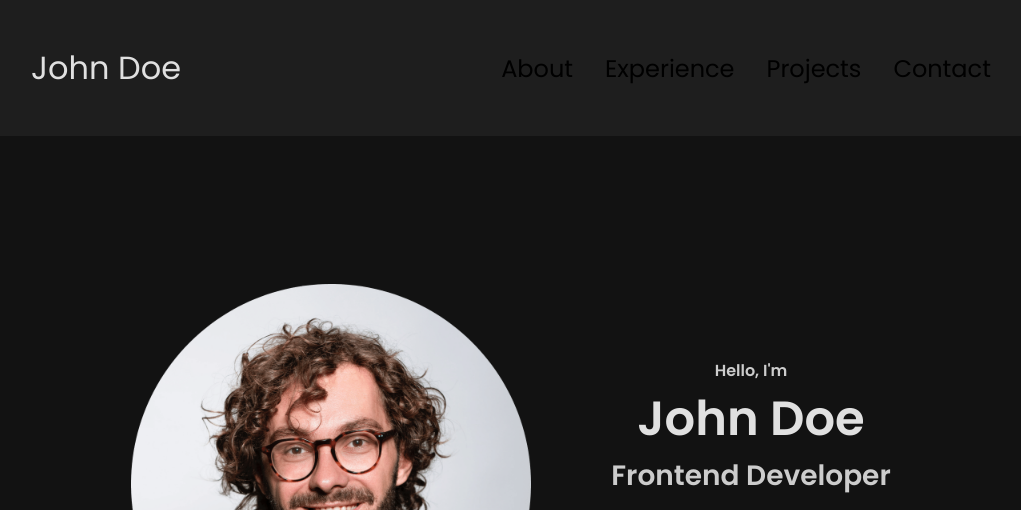
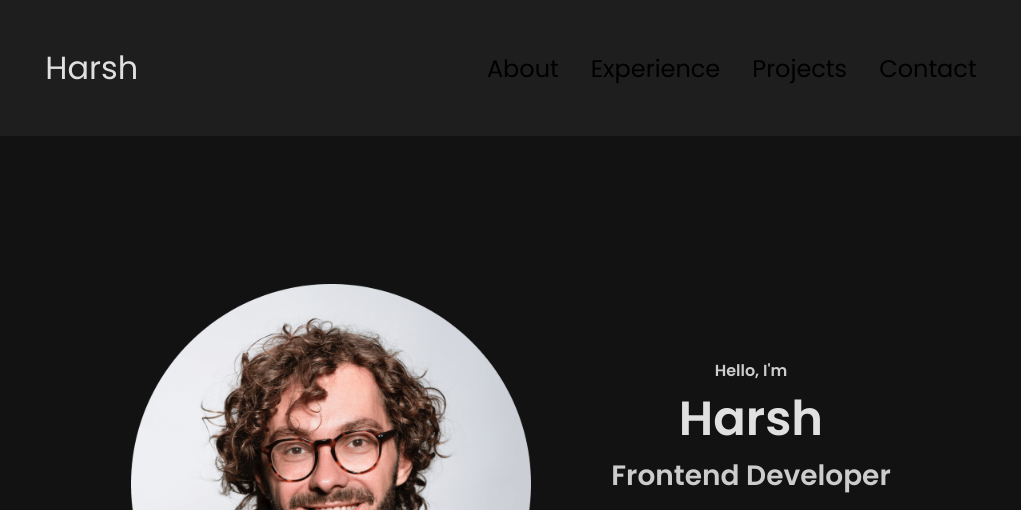
Before and after one commit to MythicalHRG/Portfolio, a plain HTML site: page index.html in a window 1280 px wide. Shown: the top 510 px of the page, without its empty margins (129-1150 px from the left). Drawn offline with Linux system fonts and the light colour scheme.

Commit message:
Update index.html

```diff
--- a/index.html
+++ b/index.html
@@ -10,7 +10,7 @@
   </head>
   <body>
     <nav id="desktop-nav">
-      <div class="logo">John Doe</div>
+      <div class="logo">Harsh</div>
       <div>
         <ul class="nav-links">
           <li><a href="#about">About</a></li>
@@ -21,7 +21,7 @@
       </div>
     </nav>
     <nav id="hamburger-nav">
-      <div class="logo">John Doe</div>
+      <div class="logo">Harsh</div>
       <div class="hamburger-menu">
         <div class="hamburger-icon" onclick="toggleMenu()">
           <span></span>
@@ -38,11 +38,11 @@
     </nav>
     <section id="profile">
       <div class="section__pic-container">
-        <img src="./assets/profile-pic.png" alt="John Doe profile picture" />
+        <img src="./assets/profile-pic.png" alt="Harsh profile picture" />
       </div>
       <div class="section__text">
         <p class="section__text__p1">Hello, I'm</p>
-        <h1 class="title">John Doe</h1>
+        <h1 class="title">Harsh</h1>
         <p class="section__text__p2">Frontend Developer</p>
         <div class="btn-container">
           <button
@@ -375,7 +375,7 @@
           </ul>
         </div>
       </nav>
-      <p>Copyright &#169; 2023 John Doe. All Rights Reserved.</p>
+      <p>Copyright &#169; 2023 Harsh. All Rights Reserved.</p>
     </footer>
     <script src="script.js"></script>
   </body>
```
